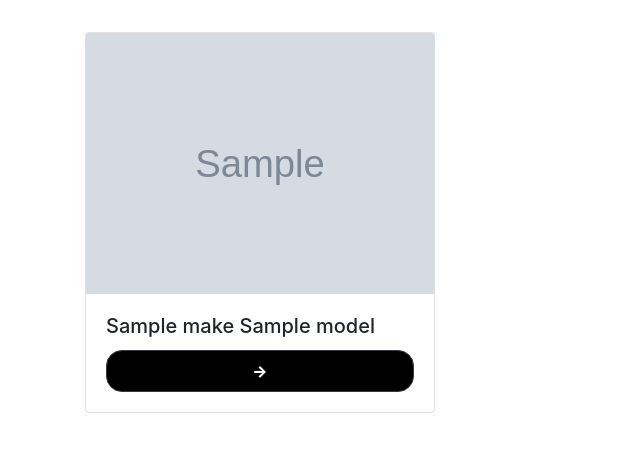
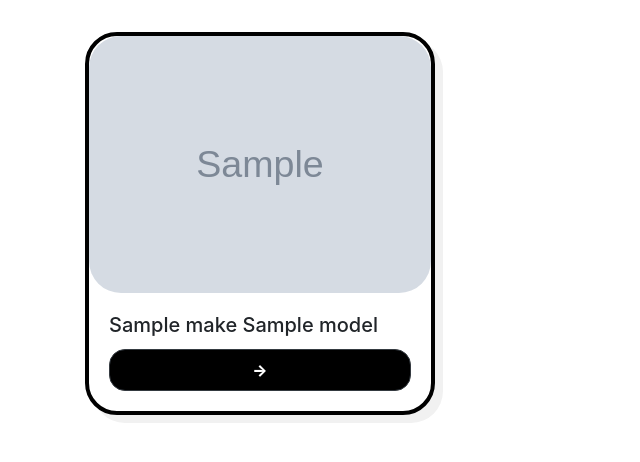
Before and after one commit to hbg/CarBazaar, a Flask app: template templates/search_results.html in a window 1280 px wide. Shown: the part 76-538 px from the top of the page, without its empty margins (0-640 px from the left). Run offline with Flask 2, Linux system fonts and the light colour scheme; the template is opened without the code that fills it: most values are stand-ins (such as "Sample title", 1, 10 or a date in 2020); grey boxes marked "Sample" are stand-in pictures; some libraries are stand-ins or nearby versions.

Commit message:
Consistency

```diff
--- a/templates/search_results.html
+++ b/templates/search_results.html
@@ -7,13 +7,13 @@
             {% endif %}
             {% for car in cars %}
                 <div class="col col-sm-4">
-                    <div class="card">
+                    <div class="card card-main">
                         <!--
                         <div class="card-header">
                             {#  car.user #}
                         </div>
                         -->
-                        <img class="card-img-top" alt="Card image cap" src="{{ car.image }}">
+                        <img class="card-img-top card-img-top-main" alt="Card image cap" src="{{ car.image }}">
                         <div class="card-body">
                             <h5 class="card-title">{{ car.make }} {{ car.model }}</h5>
                             <a href="/users/{{ car.user }}/{{ car.id }}" class="full-width btn btn-dark">→</a>
```
